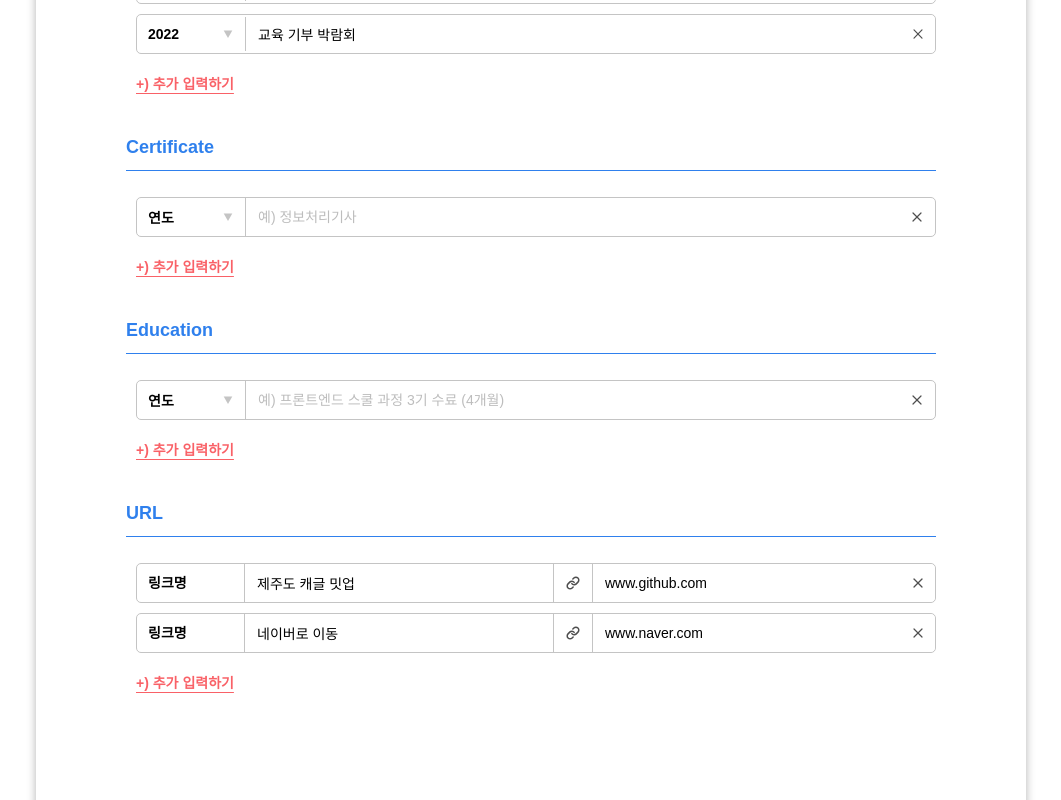
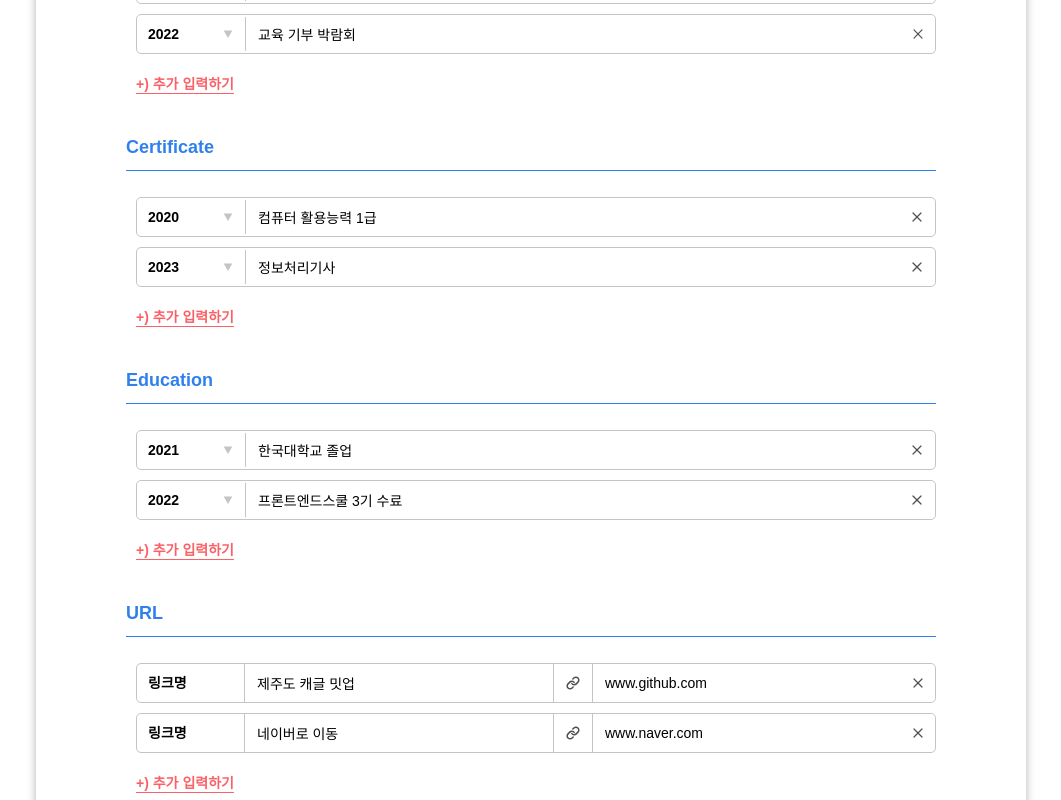
Before and after one commit to weniv/MAKE-RE, a React (Create React App) app: page / in a window 1280 px wide. Shown: the part 2700-3500 px from the top of the page, without its empty margins (109-1170 px from the left). Built offline with nearby package versions, Linux system fonts and the light colour scheme.

Commit message:
Feat: 데이터 초깃값 설정 추가

```diff
--- a/src/app/App.jsx
+++ b/src/app/App.jsx
@@ -11,6 +11,14 @@ function App() {
     experience: [
       { year: 2020, contents: 'ICT 해외 봉사' },
       { year: 2022, contents: '교육 기부 박람회' },
+    ],
+    certificate: [
+      { year: 2020, contents: '컴퓨터 활용능력 1급' },
+      { year: 2023, contents: '정보처리기사' },
+    ],
+    education: [
+      { year: 2021, contents: '한국대학교 졸업' },
+      { year: 2022, contents: '프론트엔드스쿨 3기 수료' },
     ],
     url: [
       { contents: '제주도 캐글 밋업', link: 'www.github.com' },
--- a/src/components/Certificate/CertificateInput.jsx
+++ b/src/components/Certificate/CertificateInput.jsx
@@ -1,35 +1,25 @@
 import { useState, useEffect, useRef } from 'react'
 import styles from './CertificateInput.module.css'
 
-export default function CertificateInput(props) {
-  // const certificates = props.resumeData.certificate
-  const [certificate, setCertificate] = useState([
-    { id: 1, year: '', contents: '' },
-  ])
-  const nextId = useRef(2)
+export default function CertificateInput({ resumeData, setResumeData }) {
+  const [certificate, setCertificate] = useState(resumeData.certificate)
 
   useEffect(() => {
-    let temp = { ...props.resumeData, certificate }
-
-    props.setResumeData(temp)
+    setResumeData({ ...resumeData, certificate })
   }, [certificate])
 
   function handleAdd() {
-    setCertificate([
-      ...certificate,
-      { id: nextId.current, year: '', contents: '' },
-    ])
-    nextId.current += 1
+    setCertificate([...certificate, { year: '', contents: '' }])
   }
 
-  function handleDelete(id) {
-    setCertificate(certificate.filter((cert) => cert.id !== id))
+  function handleDelete(idx) {
+    setCertificate(certificate.filter((cert, i) => i !== idx))
   }
 
-  function handleUpdate(id, name, value) {
+  function handleUpdate(idx, name, value) {
     setCertificate(
-      certificate.map((cert) =>
-        cert.id === id ? { ...cert, [name]: value } : cert
+      certificate.map((cert, i) =>
+        i === idx ? { ...cert, [name]: value } : cert
       )
     )
   }
@@ -38,9 +28,10 @@ export default function CertificateInput(props) {
     <section>
       <h2 className={styles.title}>Certificate</h2>
       {certificate &&
-        certificate.map((cert) => (
+        certificate.map((cert, idx) => (
           <CertContent
-            key={cert.id}
+            key={idx}
+            idx={idx}
             cert={cert}
             handleDelete={handleDelete}
             handleUpdate={handleUpdate}
@@ -53,7 +44,7 @@ export default function CertificateInput(props) {
   )
 }
 
-function CertContent({ cert, handleDelete, handleUpdate }) {
+function CertContent({ cert, idx, handleDelete, handleUpdate }) {
   const [isOpen, setIsOpen] = useState(false)
   const dropdownRef = useRef(null)
 
@@ -69,8 +60,8 @@ function CertContent({ cert, handleDelete, handleUpdate }) {
     }
   }, [])
 
-  const handleItemClick = (year) => {
-    handleUpdate(cert.id, 'year', year)
+  const handleItemClick = (idx, item) => {
+    handleUpdate(idx, 'year', item)
     setIsOpen(false)
   }
 
@@ -93,7 +84,7 @@ function CertContent({ cert, handleDelete, handleUpdate }) {
           <ol className={styles.yearList}>
             {getYearList().map((v, i) => {
               return (
-                <li key={i} onClick={() => handleItemClick(v)}>
+                <li key={i} onClick={() => handleItemClick(idx, v)}>
                   <button>{v}</button>
                 </li>
               )
@@ -105,13 +96,15 @@ function CertContent({ cert, handleDelete, handleUpdate }) {
         className={styles.contentInput}
         type="text"
         placeholder="예) 정보처리기사"
-        onChange={(e) => handleUpdate(cert.id, 'contents', e.target.value)}
+        required
+        value={cert.contents}
+        onChange={(e) => handleUpdate(idx, 'contents', e.target.value)}
       />
       <button className={styles.deleteBtn}>
         <img
           src="/images/delete-icon.svg"
           alt="삭제"
-          onClick={() => handleDelete(cert.id)}
+          onClick={() => handleDelete(idx)}
         />
       </button>
     </div>
--- a/src/components/Education/EducationInput.jsx
+++ b/src/components/Education/EducationInput.jsx
@@ -1,30 +1,24 @@
 import { useState, useEffect, useRef } from 'react'
 import styles from './EducationInput.module.css'
 
-export default function EducationInput(props) {
-  const [education, setEducation] = useState([
-    { id: 1, year: '', contents: '' },
-  ])
-  const nextId = useRef(2)
+export default function EducationInput({ resumeData, setResumeData }) {
+  const [education, setEducation] = useState(resumeData.education)
 
   useEffect(() => {
-    let temp = { ...props.resumeData, education }
-
-    props.setResumeData(temp)
+    setResumeData({ ...resumeData, education })
   }, [education])
 
   function handleAdd() {
-    setEducation([...education, { id: nextId.current, year: '', contents: '' }])
-    nextId.current += 1
+    setEducation([...education, { year: '', contents: '' }])
   }
 
-  function handleDelete(id) {
-    setEducation(education.filter((edu) => edu.id !== id))
+  function handleDelete(idx) {
+    setEducation(education.filter((edu, i) => i !== idx))
   }
 
-  function handleUpdate(id, name, value) {
+  function handleUpdate(idx, name, value) {
     setEducation(
-      education.map((edu) => (edu.id === id ? { ...edu, [name]: value } : edu))
+      education.map((edu, i) => (i === idx ? { ...edu, [name]: value } : edu))
     )
   }
 
@@ -32,10 +26,11 @@ export default function EducationInput(props) {
     <section>
       <h2>Education</h2>
       {education &&
-        education.map((edu, i) => (
+        education.map((edu, idx) => (
           <EduContent
             key={edu.id}
             edu={edu}
+            idx={idx}
             handleDelete={handleDelete}
             handleUpdate={handleUpdate}
           />
@@ -47,7 +42,7 @@ export default function EducationInput(props) {
   )
 }
 
-function EduContent({ edu, handleDelete, handleUpdate }) {
+function EduContent({ edu, idx, handleDelete, handleUpdate }) {
   const [isOpen, setIsOpen] = useState(false)
   const dropdownRef = useRef(null)
 
@@ -63,8 +58,8 @@ function EduContent({ edu, handleDelete, handleUpdate }) {
     }
   }, [])
 
-  const handleItemClick = (year) => {
-    handleUpdate(edu.id, 'year', year)
+  const handleItemClick = (idx, item) => {
+    handleUpdate(idx, 'year', item)
     setIsOpen(false)
   }
 
@@ -87,7 +82,7 @@ function EduContent({ edu, handleDelete, handleUpdate }) {
           <ol className={styles.yearList}>
             {getYearList().map((v, i) => {
               return (
-                <li key={i} onClick={() => handleItemClick(v)}>
+                <li key={i} onClick={() => handleItemClick(idx, v)}>
                   <button>{v}</button>
                 </li>
               )
@@ -98,14 +93,16 @@ function EduContent({ edu, handleDelete, handleUpdate }) {
       <input
         className={styles.contentInput}
         type="text"
+        required
+        value={edu.contents}
         placeholder="예) 프론트엔드 스쿨 과정 3기 수료 (4개월)"
-        onChange={(e) => handleUpdate(edu.id, 'contents', e.target.value)}
+        onChange={(e) => handleUpdate(idx, 'contents', e.target.value)}
       />
       <button className={styles.deleteBtn}>
         <img
           src="/images/delete-icon.svg"
           alt="삭제"
-          onClick={() => handleDelete(edu.id)}
+          onClick={() => handleDelete(idx)}
         />
       </button>
     </div>
```
